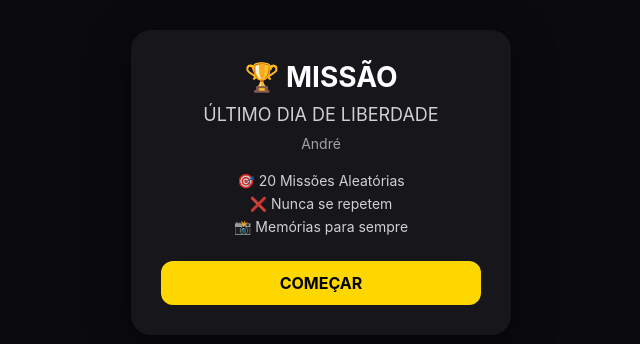
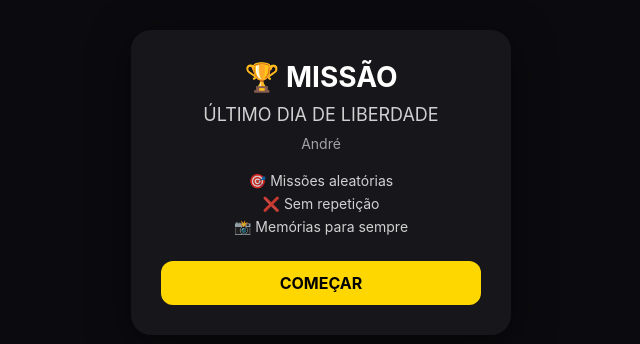
Before and after one commit to bdgois90/despedida-andre, a plain HTML site: page index.html in a window 1280 px wide. Shown: the part 218-562 px from the top of the page, without its empty margins (319-959 px from the left). Drawn offline with Linux system fonts and the light colour scheme.

Commit message:
Update index.html

```diff
--- a/index.html
+++ b/index.html
@@ -12,24 +12,21 @@
 <body>
 
   <div class="app">
-
     <div class="card">
-
       <h1>🏆 MISSÃO</h1>
       <h2>ÚLTIMO DIA DE LIBERDADE</h2>
 
       <p class="subtitle">André</p>
 
       <div class="info">
-        <p>🎯 20 Missões Aleatórias</p>
-        <p>❌ Nunca se repetem</p>
+        <p>🎯 Missões aleatórias</p>
+        <p>❌ Sem repetição</p>
         <p>📸 Memórias para sempre</p>
       </div>
 
       <button onclick="startGame()">COMEÇAR</button>
 
     </div>
-
   </div>
 
   <script src="script.js"></script>
```
